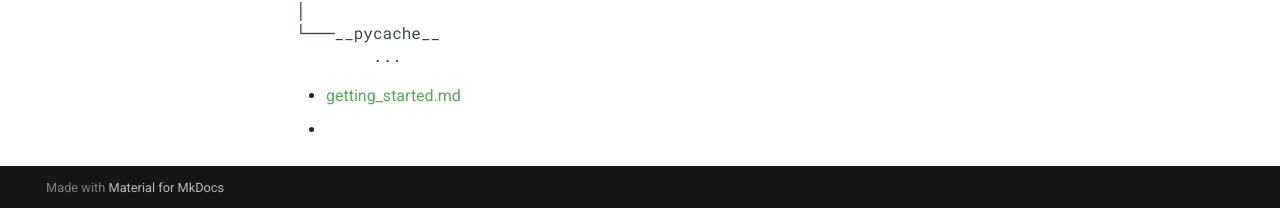
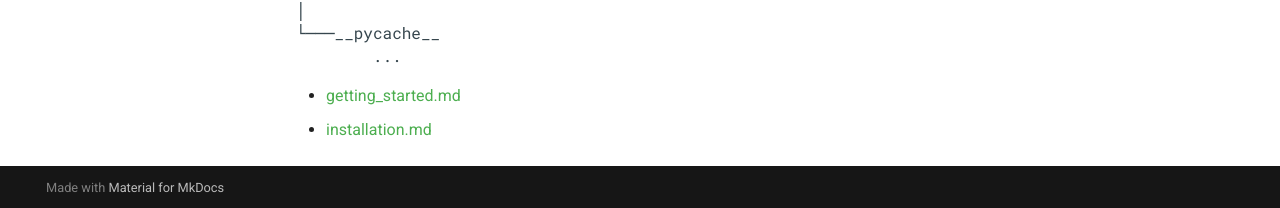
Before and after one commit to dilshankarunarathne/herb-classifier-backend, an MkDocs documentation site: the page built from docs/index.md, in a window 1280 px wide and 900 px high, scrolled down 2453 px. Shown: the part 689-897 px from the top of the window. Built offline with MkDocs 1.6.1 and Material for MkDocs 9.7.7, drawn with Linux system fonts in a browser that asks for light colours.

Commit message:
Update index.md

```diff
--- a/docs/index.md
+++ b/docs/index.md
@@ -139,4 +139,4 @@ application.
 </pre>
 
  - [getting_started.md](Getting Started)
- -
+ - [installation.md](Installation)
```
